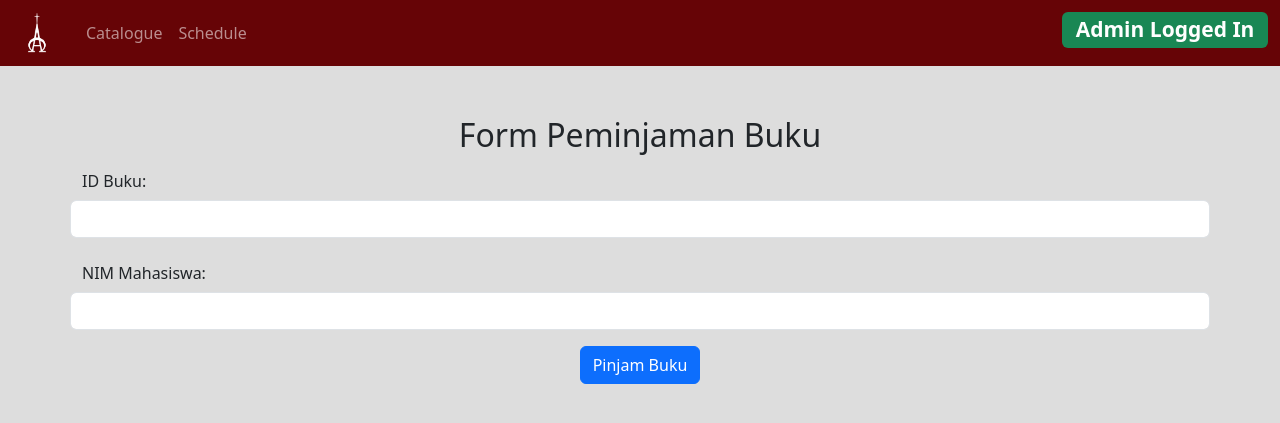
After one commit to HabelKiswanto/uts-web-modern, a Flask app: page /admin/borrow in a window 1280 px wide. The commit adds this page. Shown: the top 423 px of the page. Run offline with Flask 3, Linux system fonts and the light colour scheme; parts of the project's set-up code (start-up, migrations or seed data) failed here and were passed over; some libraries are stand-ins or nearby versions.

```diff
--- a/routes.py
+++ b/routes.py
@@ -23,7 +23,7 @@ def reservation():
 def schedule():
     return render_template('schedule.html',title='Schedule ')
 
-@app.route('/admin')
+@app.route('/admin/login')
 def admin_login_page():
     return render_template('/admin/login.html')
 
@@ -38,6 +38,11 @@ def admin_catalogue_edit():
 @app.route('/admin/schedule')
 def admin_schedule():
     return render_template('/admin/admin_schedule.html')
+
+
+@app.route('/admin/borrow')
+def admin_borrow():
+    return render_template('/admin/borrow.html')
 
 
 @app.route('/login_user',methods=["post"])
@@ -57,6 +62,23 @@ def user_login():
     flash('Invalid credentials. Please try again.', 'danger')
     return redirect(url_for('login'))
 
+@app.route('/login_admin',methods=["post"])
+def admin_login():
+    username = request.form.get("username")
+    password = request.form.get("password")
+    print("username: ",username, password)
+    if username != None and password != None:
+        acc = Admin.query.filter_by(username=username).first()
+        if acc and (password == acc.password):
+            flash('Login successful!', 'success')
+            resp = make_response(redirect(url_for('admin_catalogue')))
+            resp.set_cookie('login_status','logged in')
+            resp.set_cookie('account_type','admin')
+            resp.set_cookie('username',username)
+            return resp
+
+    flash('Invalid credentials. Please try again.', 'danger')
+    return redirect(url_for('admin_login_page'))
 
 #Habel
 @app.route('/add_book', methods=['POST'])
--- a/templates/admin/admin_schedule.html
+++ b/templates/admin/admin_schedule.html
@@ -20,10 +20,10 @@
             <div class="collapse navbar-collapse" id="navbarNav">
               <ul class="navbar-nav">
                 <li class="nav-item">
-                    <a class="nav-link" aria-current="page" href="catalogue.html">Catalogue</a>
+                    <a class="nav-link" aria-current="page" href="catalogue">Catalogue</a>
                   </li>
                   <li class="nav-item">
-                    <a class="nav-link active" href="admin_schedule.html">Schedule</a>
+                    <a class="nav-link active" href="schedule">Schedule</a>
                   </li>
                 </ul>
               </ul>
--- /dev/null
+++ b/templates/admin/borrow.html
@@ -0,0 +1,62 @@
+<!DOCTYPE html>
+<html>
+<head>
+    <meta charset="UTF-8">
+    <meta name="viewport" content="width=device-width, initial-scale=1.0">
+    <link rel="stylesheet" href="https://cdn.jsdelivr.net/npm/bootstrap@5.3.2/dist/css/bootstrap.min.css">
+    <link rel="stylesheet" href="../static/style.css">
+    <title>Book Catalog</title>
+</head>
+<body>
+    <nav class="navbar navbar-expand-lg bg-body-tertiary" data-bs-theme="dark">
+        <div class="container-fluid">
+            <a class="navbar-brand" href="#">
+                <img src="../static/cit-logo-white.png" alt="Logo" width="50" height="40">
+            </a>
+            <button class="navbar-toggler" type="button" data-bs-toggle="collapse" data-bs-target="#navbarNav" aria-controls="navbarNav" aria-expanded="false" aria-label="Toggle navigation">
+              <span class="navbar-toggler-icon"></span>
+            </button>
+            <div class="collapse navbar-collapse" id="navbarNav">
+              <ul class="navbar-nav">
+                <li class="nav-item">
+                    <a class="nav-link" aria-current="page" href="catalogue">Catalogue</a>
+                  </li>
+                  <li class="nav-item">
+                    <a class="nav-link" href="schedule">Schedule</a>
+                  </li>
+                </ul>
+              </ul>
+              <ul class="navbar-nav ms-auto">
+                  <li class="nav-item">
+                    <h3><span class="badge bg-success">Admin Logged In</span></h3>
+                  </li>
+                </ul>
+            </div>
+        </div>
+    </nav>
+
+    <div class="container">
+        <h2 class="text-center">Form Peminjaman Buku</h2>
+          <form id="borrowBookForm" class="col-12">
+            <div class="row mb-3">
+              <label for="id_buku" class="col-sm-3 col-form-label">ID Buku:</label>
+              <input type="text" id="id_buku" name="id_buku" class="col-sm-9 form-control" required>
+            </div>
+            <div class="row mb-3">
+              <label for="nim" class="col-sm-3 col-form-label">NIM Mahasiswa:</label>
+              <input type="text" id="nim" name="nim" class="col-sm-9 form-control" required>
+            </div>
+            <div class="row">
+              <div class="col-12 text-center">
+                <button type="submit" class="btn btn-primary">Pinjam Buku</button>
+              </div>
+            </div>
+          </form>
+    </div>
+
+
+    <script src="https://cdn.jsdelivr.net/npm/bootstrap@5.3.2/dist/js/bootstrap.bundle.min.js" integrity="sha384-C6RzsynM9kWDrMNeT87bh95OGNyZPhcTNXj1NW7RuBCsyN/o0jlpcV8Qyq46cDfL" crossorigin="anonymous"></script>
+    <script src="https://kit.fontawesome.com/48638eddb5.js" crossorigin="anonymous"></script>
+    <script src="../static/script.js"></script>
+</body>
+</html>
--- a/templates/admin/catalogue-edit.html
+++ b/templates/admin/catalogue-edit.html
@@ -19,10 +19,10 @@
             <div class="collapse navbar-collapse" id="navbarNav">
               <ul class="navbar-nav">
                 <li class="nav-item">
-                    <a class="nav-link" aria-current="page" href="catalogue.html">Catalogue</a>
+                    <a class="nav-link" aria-current="page" href="admin/catalogue">Catalogue</a>
                   </li>
                   <li class="nav-item">
-                    <a class="nav-link" href="admin_schedule.html">Schedule</a>
+                    <a class="nav-link" href="admin/schedule">Schedule</a>
                   </li>
                 </ul>
               </ul>
--- a/templates/admin/catalogue.html
+++ b/templates/admin/catalogue.html
@@ -19,10 +19,10 @@
             <div class="collapse navbar-collapse" id="navbarNav">
               <ul class="navbar-nav">
                 <li class="nav-item">
-                    <a class="nav-link active" aria-current="page" href="catalogue.html">Catalogue</a>
+                    <a class="nav-link active" aria-current="page" href="catalogue">Catalogue</a>
                   </li>
                   <li class="nav-item">
-                    <a class="nav-link" href="admin_schedule.html">Schedule</a>
+                    <a class="nav-link" href="schedule">Schedule</a>
                   </li>
                 </ul>
               </ul>
```
Also changed, not shown: models.py (+12 -2 lines), templates/admin/login.html (+11 -9 lines).
